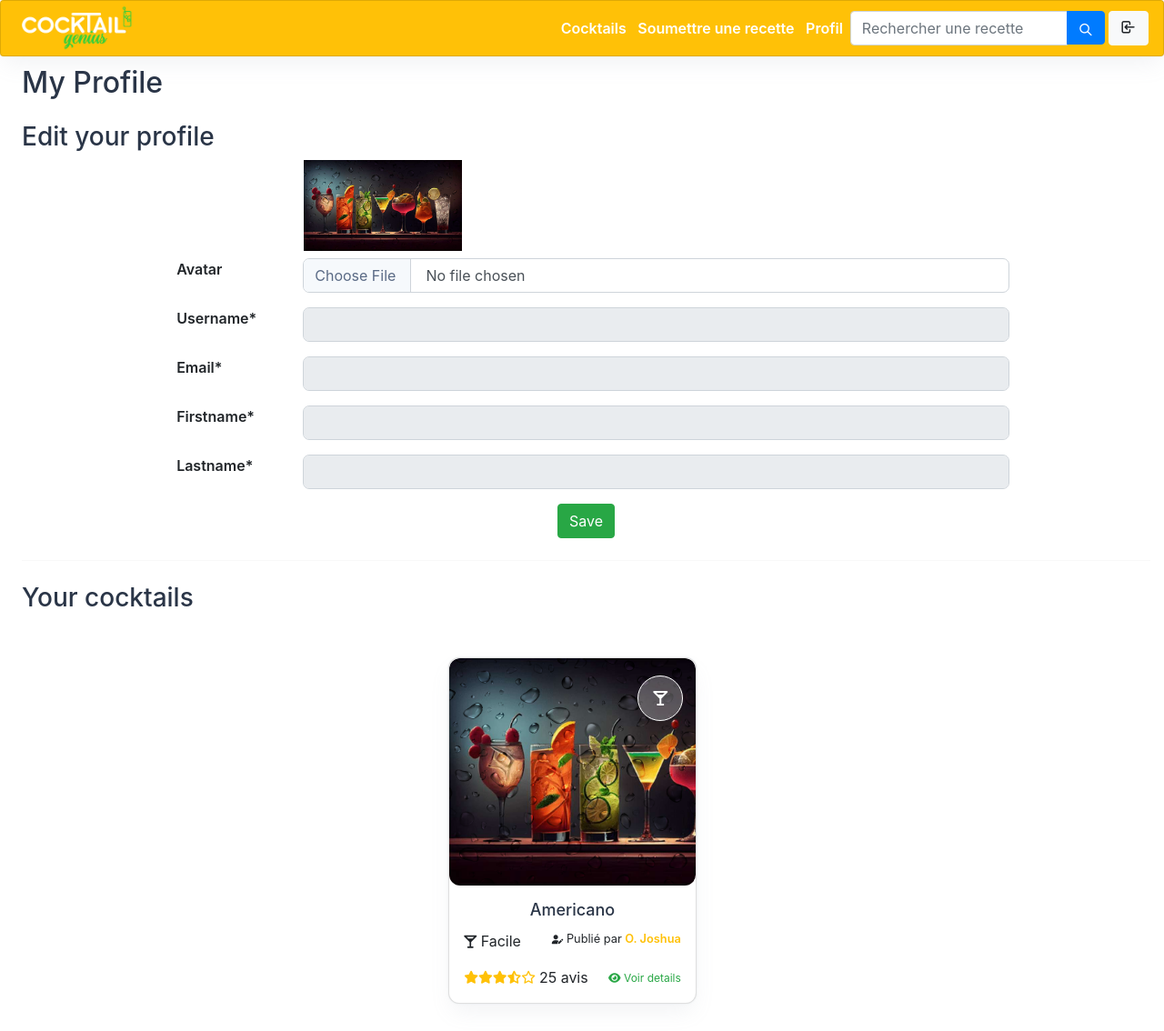
After one commit to AdiyoFouad/cocktailgenius, a Flask app: page /profil in a window 1280 px wide. The commit adds this page. Shown: the whole page at 91% size. Run offline with Flask 3, Linux system fonts and the light colour scheme; some libraries are stand-ins or nearby versions.

Commit message:
profil page

```diff
--- a/routes.py
+++ b/routes.py
@@ -12,6 +12,10 @@ main_blueprint = Blueprint('main', __name__)
 @main_blueprint.route('/home')
 def index():
     return render_template('index.html')
+
+@main_blueprint.route('/profil')
+def profil():
+    return render_template('profil.html')
 
 @main_blueprint.route('/submit_recipe')
 def submit_recipe():
--- a/templates/ff.html
+++ b/templates/ff.html
@@ -5,8 +5,9 @@
 
 
 <div class="container-fluid ps-4">
+    <div class="mt-2">
 
-
+    </div>
 </div>
 
 
--- a/templates/layouts.html
+++ b/templates/layouts.html
@@ -15,7 +15,7 @@
                 <div>
                     <a class="fw-semibold me-2" href="/cocktails"> <i class=" "></i> Cocktails</a>
                     <a class="fw-semibold me-2" href="/submit_recipe"> <i class=" "></i> Soumettre une recette</a>
-                    <a class="fw-semibold me-2" href=""> <i class=" "></i> Profil</a>
+                    <a class="fw-semibold me-2" href="/profil"> <i class=" "></i> Profil</a>
                   </div>
                   <div class="input-group me-1 "  style="width: 280px;">
                       <input type="text" class="form-control" placeholder="Rechercher une recette" >
@@ -26,8 +26,7 @@
                       </div>
                   </div>
                   <div class="">
-                    <a class="btn btn-light" href="login.html" > <i class="ti ti-login fs-5"></i> </a>
-                    <a class="btn btn-light" href="signup.html"> <i class="ti ti-user-plus fs-4"></i> </a>
+                    <a class="btn btn-light" href="/login" > <i class="ti ti-login fs-5"></i> </a>
                   </div>
             </div>
         </div>
--- /dev/null
+++ b/templates/profil.html
@@ -0,0 +1,75 @@
+{% extends 'layouts.html' %}
+
+
+{% block content%}
+
+
+<div class="container-fluid ps-4">
+    <div class="mt-2">
+        <h2>My Profile</h2>
+        <h3 class="mt-4">Edit your profile</h3>
+        <form action="" method="post"  class="w-75 m-auto">
+            <img class="offset-2 mb-2" src="{{url_for('static', filename='images/bg.png')}}" alt="CocktailGenius Logo" height="100">
+            <div class="input-group">
+                <label for="avatar" class="fw-semibold  col-2">Avatar</label>
+                <input type="file" class="form-control rounded-2" name="avatar" required accept="image/*">
+            </div>
+            <div class="input-group mt-3">
+                <label for="avatar" class="fw-semibold  col-2">Username*</label>
+                <input type="text" class="form-control rounded-2" name="avatar"  disabled required accept="image/*">
+            </div>
+            <div class="input-group mt-3">
+                <label for="avatar" class="fw-semibold  col-2">Email*</label>
+                <input type="text" class="form-control rounded-2" name="avatar"  disabled required accept="image/*">
+            </div>
+            <div class="input-group mt-3">
+                <label for="avatar" class="fw-semibold  col-2">Firstname*</label>
+                <input type="text" class="form-control rounded-2" name="avatar"  disabled required accept="image/*">
+            </div>
+            <div class="input-group mt-3">
+                <label for="avatar" class="fw-semibold  col-2">Lastname*</label>
+                <input type="text" class="form-control rounded-2" name="avatar"  disabled required accept="image/*">
+            </div>
+            <div class="form-group justify-content-center d-flex mt-3">
+                <button type="submit" class="btn btn-success">Save</button>
+            </div>
+        </form>
+        <hr class="mt-4 mb-4">
+        <h3>Your cocktails</h3>
+        <div class=" container-fluid row mt-5 justify-content-center align-items-center">
+            <div class="col-3 grid-margin stretch-card">
+                <div class="cocktail_card card navlink rounded-4 p-0 overflow-hidden">
+                    <div class="card-body p-0">
+                        <div class="logo d-flex align-items-center justify-content-center"><i class="fas fa-martini-glass text-white"></i></div>
+                        <a href="{{url_for('cocktail.details_cocktail', cocktail_id=1)}}">
+                            <div class="rounded-4 overflow-hidden" >
+                                <img src="{{url_for('static', filename='images/bg.png')}}"  alt="CocktailGenius Logo"  >
+                            </div>
+                        </a>
+                        <h1 class="card-title mt-3 text-center">Americano</h1>
+                        <div class="d-flex justify-content-between  pe-3 ps-3">
+                            <p><i class="fas fa-martini-glass fs-3"></i> Facile</p>
+                            <small class=""><i class="fas fa-user-pen fs-1"></i> Publié par <a href="" class="text-warning fw-semibold">O. Joshua</a></small>
+                        </div>
+                        <div class="d-flex justify-content-between pe-3 ps-3">
+
+                            <p class="d-flex align-items-center">
+                                <i class="fas fa-star fs-3 text-warning"></i>
+                                <i class="fas fa-star  fs-3 text-warning"></i>
+                                <i class="fas fa-star  fs-3 text-warning"></i>
+                                <i class="fas fa-star-half-alt  fs-3 text-warning"></i>
+                                <i class="far fa-star  fs-3 text-warning me"></i>
+                                <span class="ms-1"> 25 avis</span>
+                            </p>
+                            <a href="cocktail/2" class="fs-2 mt-1 text-success"><i class="fas fa-eye"></i> Voir details</a>
+                        </div>
+                    </div>
+
+                </div>
+            </div>
+        </div>
+    </div>
+</div>
+
+
+{%endblock%}
```
Also changed, not shown: templates/login.html (added, +11 -0 lines), templates/submit_recipe.html (+6 -6 lines).
